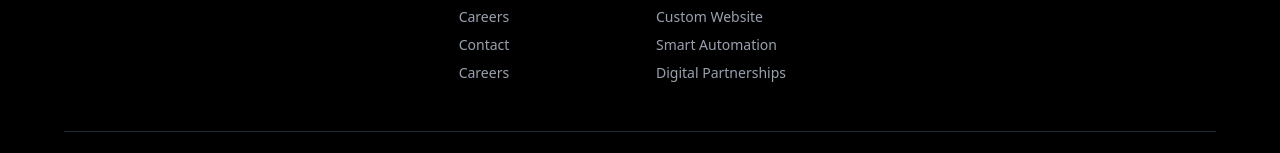
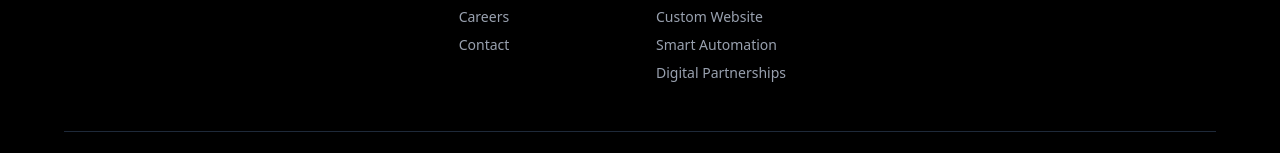
Before and after one commit to STharshan/inthu-ansely, a React (Vite) app: page /privacy in a window 1280 px wide. Shown: the part 1897-2050 px from the top of the page. Built offline with nearby package versions, Linux system fonts and the light colour scheme.

Commit message:
fix(): removed unwanted navigation

```diff
--- a/src/components/Footer.jsx
+++ b/src/components/Footer.jsx
@@ -9,7 +9,6 @@ const Footer = () => {
     { name: "Learn", href: "/learn" },
     { name: "Careers", href: "/careers" },
     { name: "Contact", href: "/contact" },
-    { name: "Careers", href: "/careers" },
   ];
 
   const services = [
```
